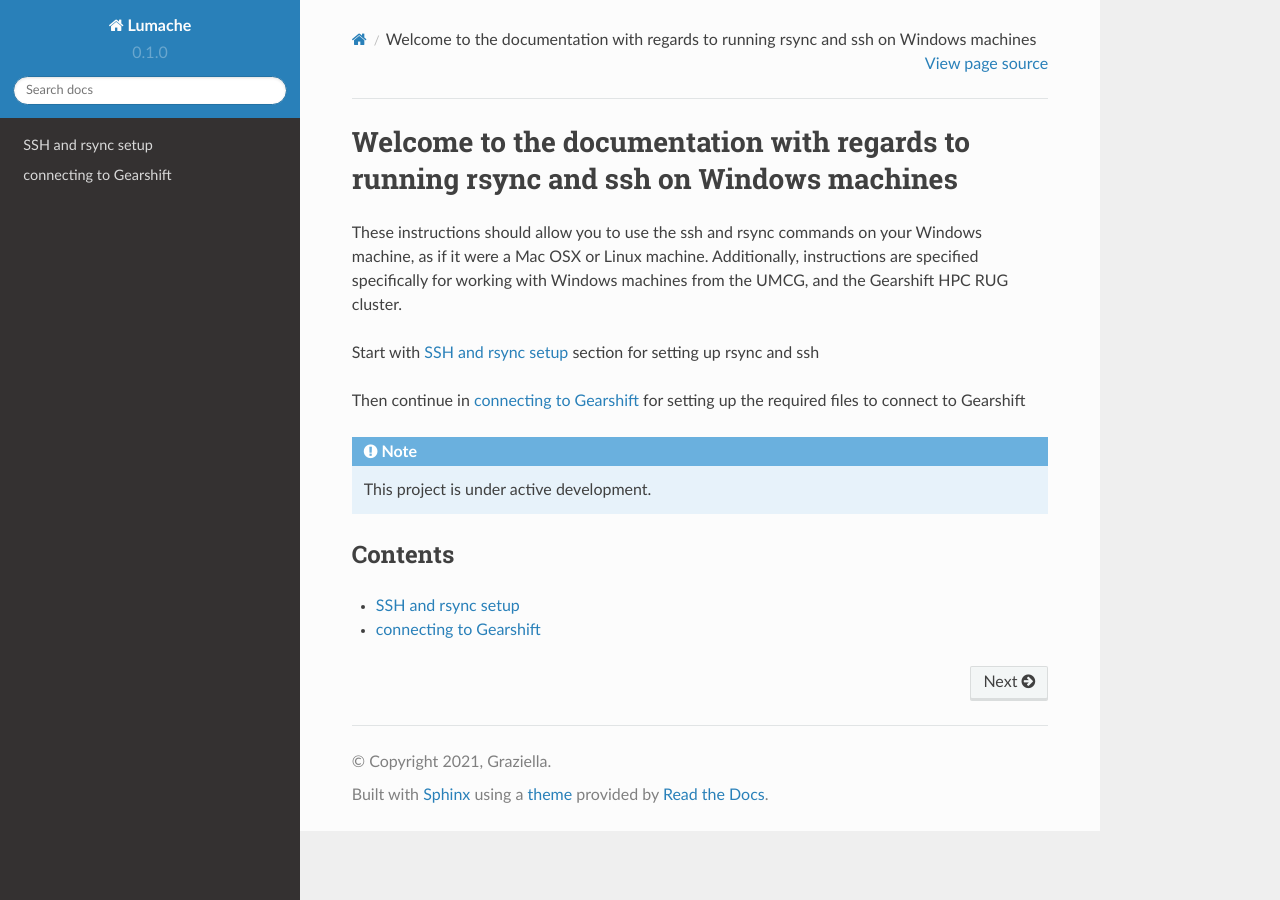
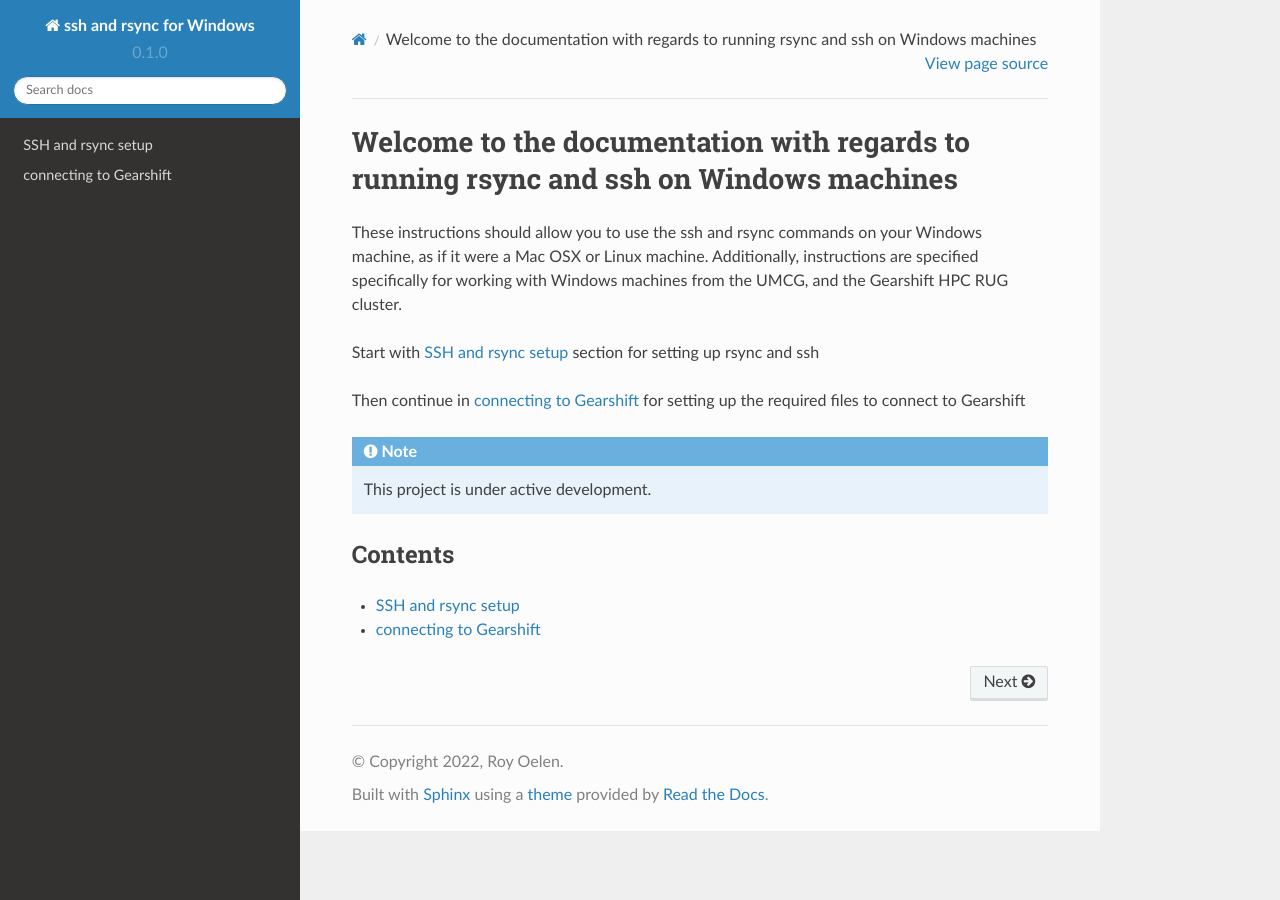
Before and after one commit to royoelen/ssh-and-rsync-for-windows, a Sphinx documentation site: the page built from docs/source/index.rst, in a window 1280 px wide. Built offline with Sphinx 7.4.7 and the Read the Docs theme 2.0.0, drawn with Linux system fonts in a browser that asks for light colours.

Commit message:
Update conf.py

```diff
--- a/docs/source/conf.py
+++ b/docs/source/conf.py
@@ -2,9 +2,9 @@
 
 # -- Project information
 
-project = 'Lumache'
-copyright = '2021, Graziella'
-author = 'Graziella'
+project = 'ssh and rsync for Windows'
+copyright = '2022, Roy Oelen'
+author = 'Roy Oelen'
 
 release = '0.1'
 version = '0.1.0'
```
